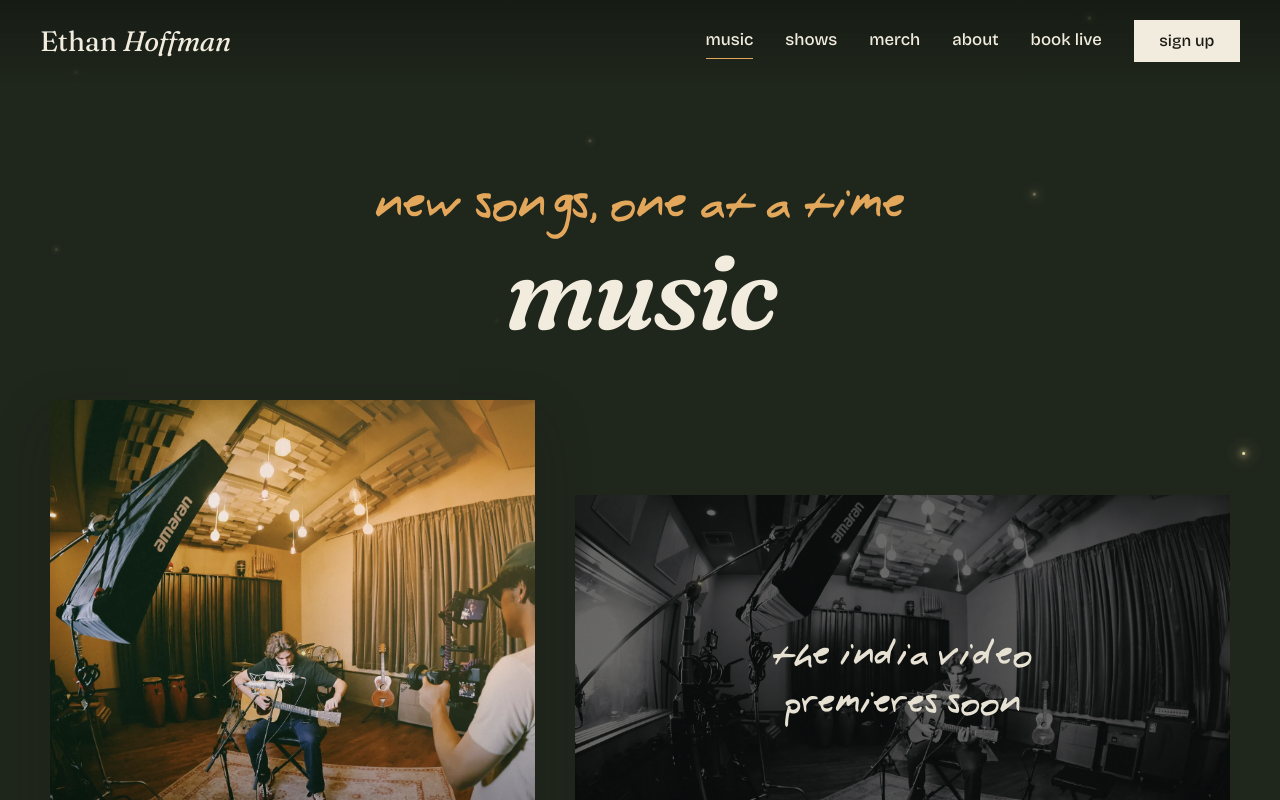
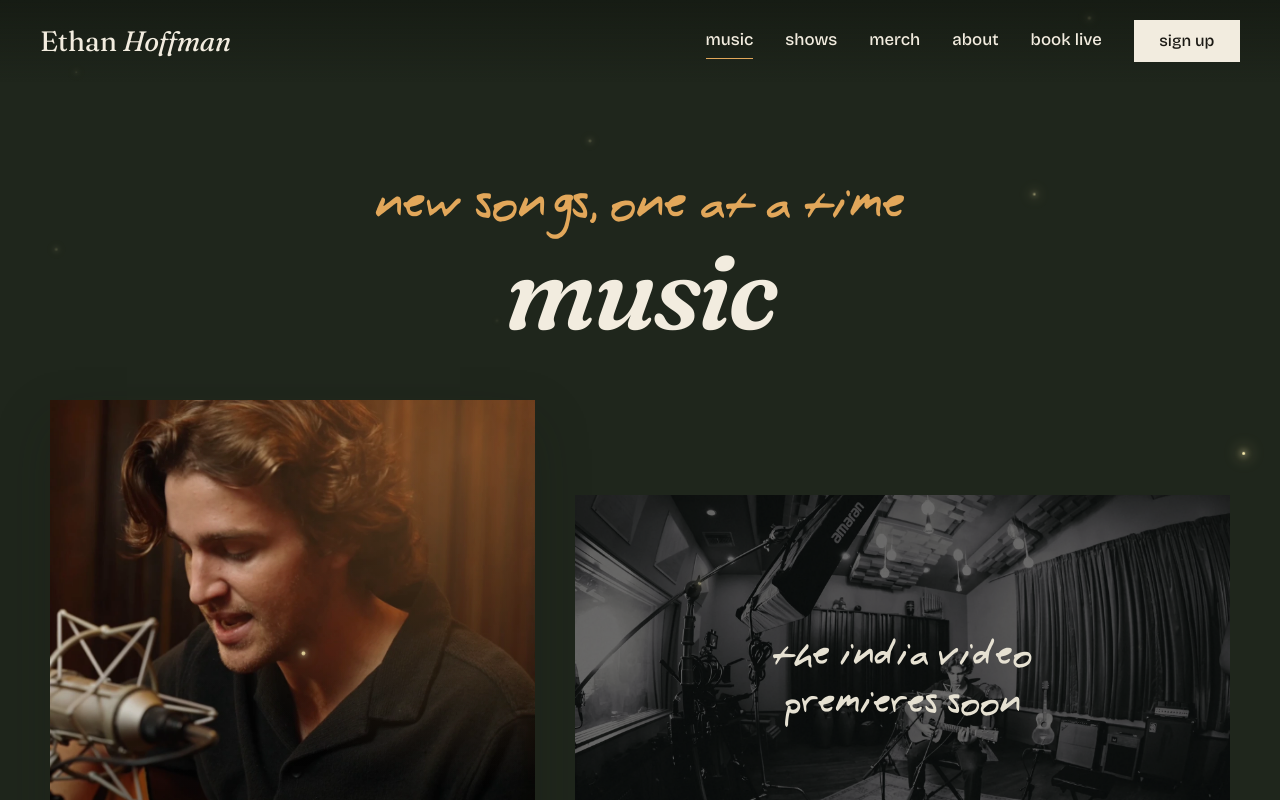
Before and after one commit to sigurvegaris/ethan-hoffman, a Next.js app: page /music in a window 1280 px wide. Shown: the top 800 px of the page. Built offline with nearby package versions, Linux system fonts and the light colour scheme.

Commit message:
Use a frame from the India video as the India cover
Co-Authored-By: Claude Opus 5.5 <noreply@anthropic.com>
Claude-Session: https://claude.ai/code/session_017vpqTQFpmNhVQrm6bLA7q3

```diff
--- a/app/components/home/Releases.tsx
+++ b/app/components/home/Releases.tsx
@@ -6,7 +6,7 @@ import { useReleased } from '../../lib/useReleased'
 // Placeholder covers built from the Malibu photos until the real single and EP
 // art is ready. Swap `cover` for the finished artwork when it lands.
 const covers: Record<string, { src: string; pos: string; mono?: boolean }> = {
-  India: { src: '/images/malibu/studio-color.webp', pos: '30% 50%' },
+  India: { src: '/images/india-cover.webp', pos: 'center' },
   Carefree: { src: '/images/malibu/oak-lying.webp', pos: 'center 60%' },
   EP: { src: '/images/malibu/plaid-smile.webp', pos: 'center 45%', mono: true },
 }
--- a/app/music/page.tsx
+++ b/app/music/page.tsx
@@ -16,7 +16,7 @@ const apple = listenLinks.find((l) => l.label === 'Apple Music')!
 // Swap `cover` for the finished artwork and set `videoId` (the YouTube id)
 // when each video is live.
 const pairs: { title: string; releaseDate: string; cover: string; pos: string; videoId: string | null }[] = [
-  { title: singles[0].title, releaseDate: singles[0].releaseDate, cover: '/images/malibu/studio-color.webp', pos: '30% 50%', videoId: null },
+  { title: singles[0].title, releaseDate: singles[0].releaseDate, cover: '/images/india-cover.webp', pos: 'center', videoId: null },
   { title: singles[1].title, releaseDate: singles[1].releaseDate, cover: '/images/malibu/oak-lying.webp', pos: 'center 60%', videoId: null },
 ]
 
```
Also changed, not shown: public/images/india-cover.webp (added).
